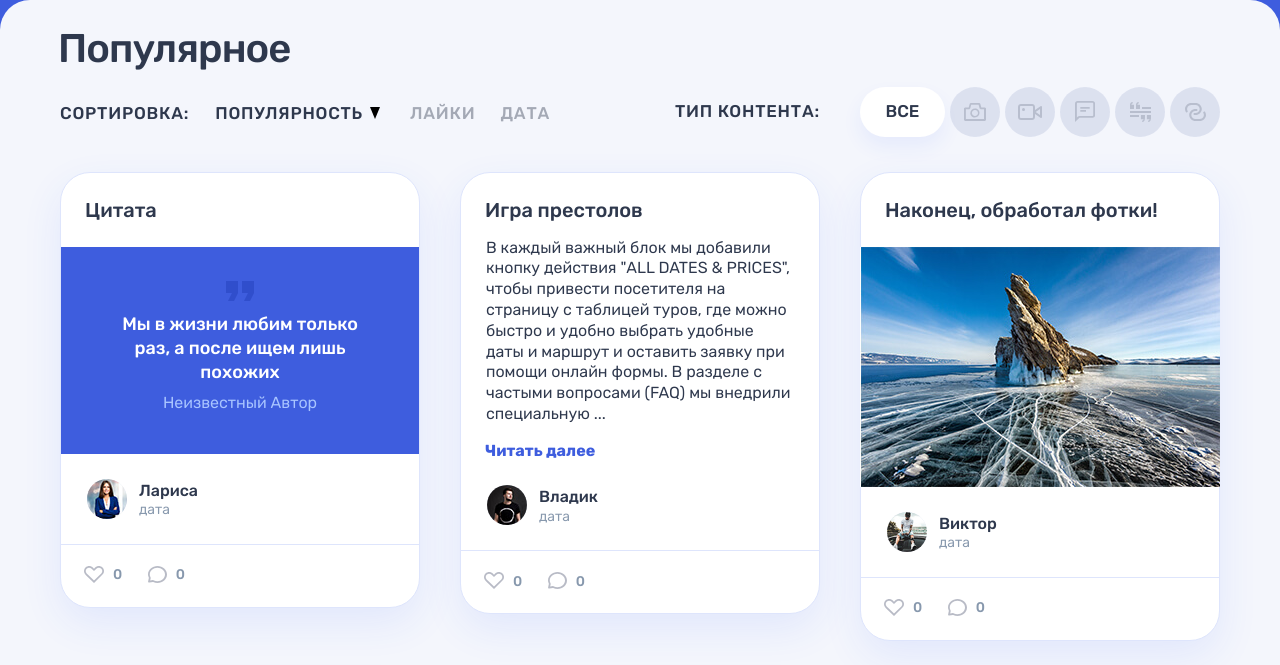
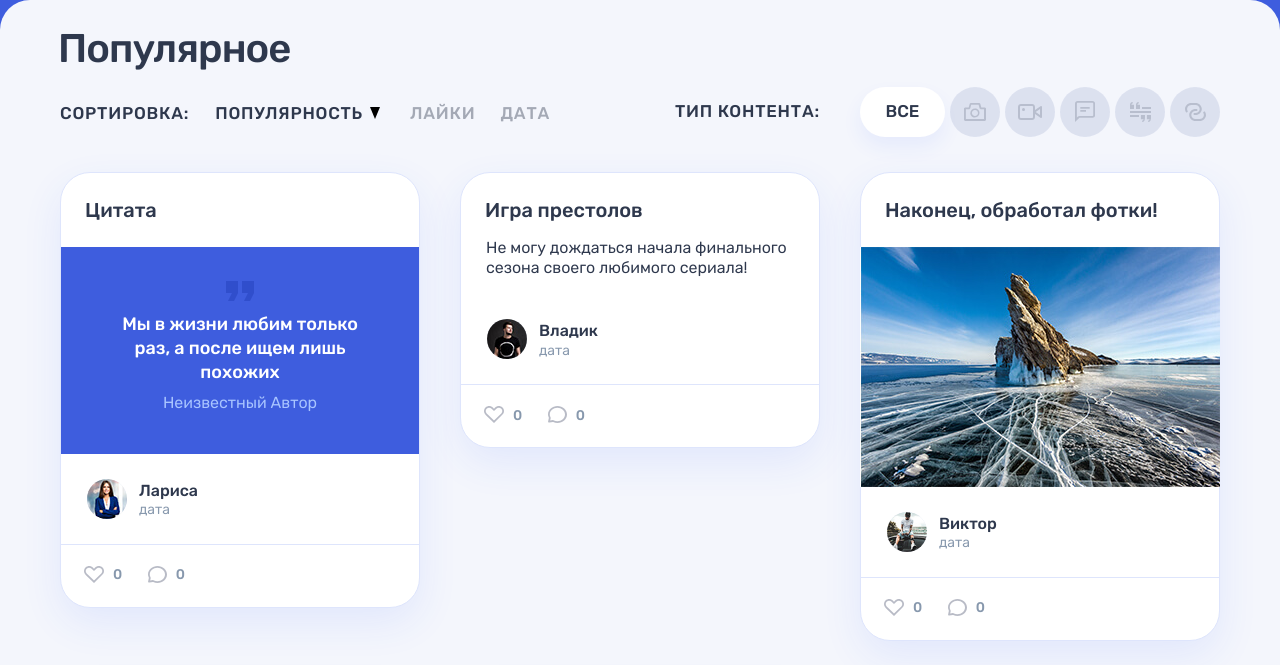
Before and after one commit to htmlacademy-php/174807-readme-12, a PHP site: page / in a window 1280 px wide. Shown: the part 71-736 px from the top of the page. Run offline with PHP 8.4, Linux system fonts and the light colour scheme.

Commit message:
Возвращает старый текст поста

```diff
--- a/index.php
+++ b/index.php
@@ -14,7 +14,7 @@
     [
         'title' => 'Игра престолов',
         'type' => 'post-text',
-        'description' => 'В каждый важный блок мы добавили кнопку действия "ALL DATES & PRICES", чтобы привести посетителя на страницу с таблицей туров, где можно быстро и удобно выбрать удобные даты и маршрут и оставить заявку при помощи онлайн формы. В разделе с частыми вопросами (FAQ) мы внедрили специальную микроразметку, чтобы поисковые системы могли легче индексировать и отображать информацию в виде вопрос-ответ, используя информацию с сайта, тогда пользователи могут перейти на страницу, сразу перейдя к интересующему их материалу',
+        'description' => 'Не могу дождаться начала финального сезона своего любимого сериала!',
         'username' => 'Владик',
         'avatar-url' => 'userpic.jpg'
     ],
```
